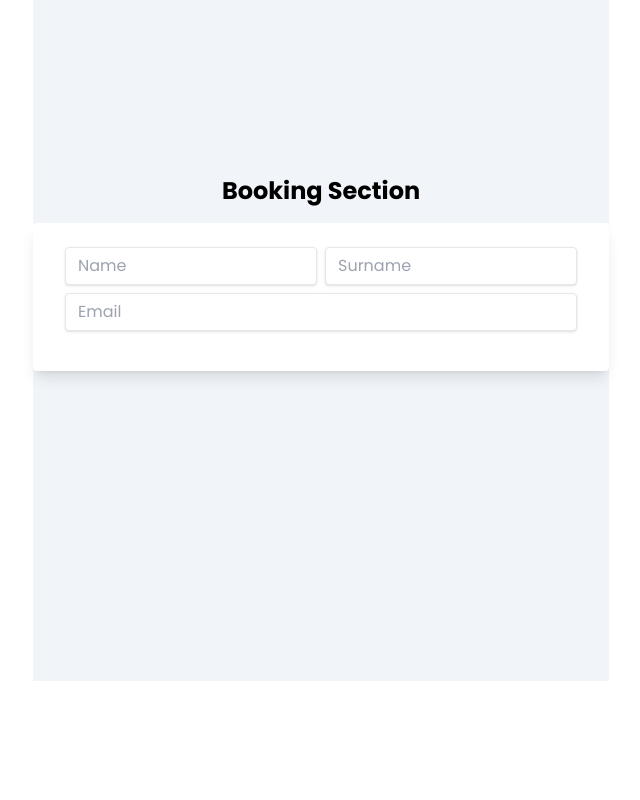
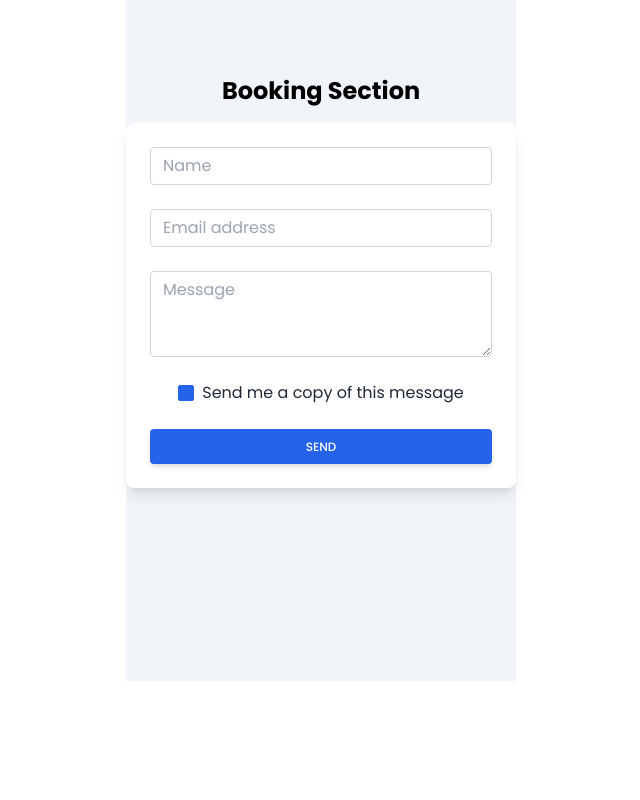
Before and after one commit to MajkoDev/barber-website, a Next.js app: page / in a window 1280 px wide. Shown: the part 4020-4820 px from the top of the page, without its empty margins (319-959 px from the left). Built offline with nearby package versions, Linux system fonts and the light colour scheme.

Commit message:
form component

```diff
--- a/components/Form.jsx
+++ b/components/Form.jsx
@@ -1,36 +1,110 @@
 const Form = () => {
   return (
-    <div className="max-w-xl w-full">
-      <form className="bg-white shadow-lg rounded px-8 pt-6 pb-8 mb-4">
-        <div className="flex flex-col">
-          <div className="gap-2 flex flex-1">
-            <input
-              className=" shadow appearance-none border rounded w-full py-2 px-3 text-gray-700 leading-tight focus:outline-none focus:shadow-outline"
-              id="name"
-              type="text"
-              placeholder="Name"
-            ></input>
-            <input
-              className=" shadow appearance-none border rounded w-full py-2 px-3 text-gray-700 leading-tight focus:outline-none focus:shadow-outline"
-              id="surname"
-              type="text"
-              placeholder="Surname"
-            ></input>
-          </div>
+    <div class="block p-6 rounded-lg shadow-lg bg-white max-w-md">
+      <form>
+        <div class="form-group mb-6">
           <input
-            className="my-2 shadow appearance-none border rounded w-full py-2 px-3 text-gray-700 leading-tight focus:outline-none focus:shadow-outline"
-            id="email"
             type="text"
-            placeholder="Email"
-          ></input>
-          <div class="flex justify-center">
-
-
-
-
-
-</div>
+            class="form-control block
+          w-full
+          px-3
+          py-1.5
+          text-base
+          font-normal
+          text-gray-700
+          bg-white bg-clip-padding
+          border border-solid border-gray-300
+          rounded
+          transition
+          ease-in-out
+          m-0
+          focus:text-gray-700 focus:bg-white focus:border-blue-600 focus:outline-none"
+            id="exampleInput7"
+            placeholder="Name"
+          />
         </div>
+        <div class="form-group mb-6">
+          <input
+            type="email"
+            class="form-control block
+          w-full
+          px-3
+          py-1.5
+          text-base
+          font-normal
+          text-gray-700
+          bg-white bg-clip-padding
+          border border-solid border-gray-300
+          rounded
+          transition
+          ease-in-out
+          m-0
+          focus:text-gray-700 focus:bg-white focus:border-blue-600 focus:outline-none"
+            id="exampleInput8"
+            placeholder="Email address"
+          />
+        </div>
+        <div class="form-group mb-6">
+          <textarea
+            class="
+          form-control
+          block
+          w-full
+          px-3
+          py-1.5
+          text-base
+          font-normal
+          text-gray-700
+          bg-white bg-clip-padding
+          border border-solid border-gray-300
+          rounded
+          transition
+          ease-in-out
+          m-0
+          focus:text-gray-700 focus:bg-white focus:border-blue-600 focus:outline-none
+        "
+            id="exampleFormControlTextarea13"
+            rows="3"
+            placeholder="Message"
+          ></textarea>
+        </div>
+        <div class="form-group form-check text-center mb-6">
+          <input
+            type="checkbox"
+            class="form-check-input appearance-none h-4 w-4 border border-gray-300 rounded-sm bg-white checked:bg-blue-600 checked:border-blue-600 focus:outline-none transition duration-200 mt-1 align-top bg-no-repeat bg-center bg-contain mr-2 cursor-pointer"
+            id="exampleCheck87"
+            checked
+          />
+          <label
+            class="form-check-label inline-block text-gray-800"
+            for="exampleCheck87"
+          >
+            Send me a copy of this message
+          </label>
+        </div>
+        <button
+          type="submit"
+          class="
+        w-full
+        px-6
+        py-2.5
+        bg-blue-600
+        text-white
+        font-medium
+        text-xs
+        leading-tight
+        uppercase
+        rounded
+        shadow-md
+        hover:bg-blue-700 hover:shadow-lg
+        focus:bg-blue-700 focus:shadow-lg focus:outline-none focus:ring-0
+        active:bg-blue-800 active:shadow-lg
+        transition
+        duration-150
+        ease-in-out"
+        >
+          Send
+        </button>
       </form>
     </div>
   );
```
